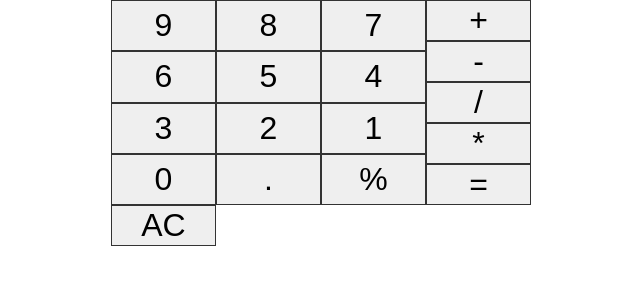
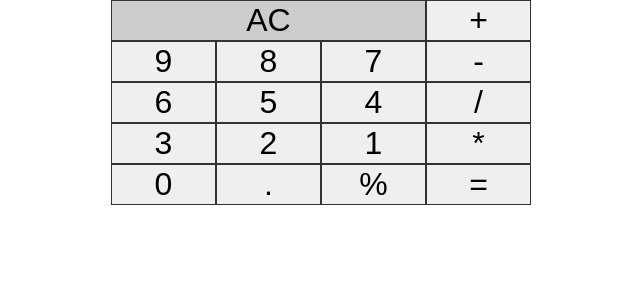
Before and after one commit to i3onilha/calulator-gitflow, a React (Create React App) app: page / in a window 1280 px wide. Shown: the top 300 px of the page, without its empty margins (319-959 px from the left). Built offline with nearby package versions, Linux system fonts and the light colour scheme.

Commit message:
[feature] Adds style to modifiers

```diff
--- a/src/App.js
+++ b/src/App.js
@@ -16,7 +16,7 @@ function App() {
   return (
     <div className="wrapper">
       <div className="show-input">{input}</div>
-      <div className="subgrid">
+      <div className="modifiers subgrid">
         <button
           onClick={() => setInput("")}
           value=""
--- a/src/index.css
+++ b/src/index.css
@@ -15,6 +15,10 @@ button {
   cursor: pointer;
 }
 
+.modifiers button {
+  background-color: #ccc;
+}
+
 /* All things Grid, Flexbox, Box Alignment */
 .wrapper,
 .subgrid {
@@ -23,6 +27,7 @@ button {
 .wrapper {
   grid-template-areas:
     "total total total total"
+    "modif modif modif oper"
     "digit digit digit oper"
     "digit digit digit oper"
     "digit digit digit oper"
@@ -31,6 +36,9 @@ button {
 }
 .show-input {
   grid-area: total;
+}
+.modifiers {
+  grid-area: modif;
 }
 .operations {
   grid-area: oper;
```
